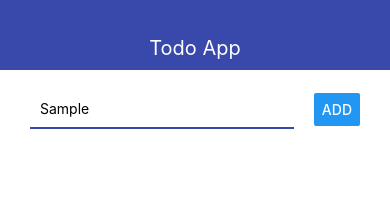
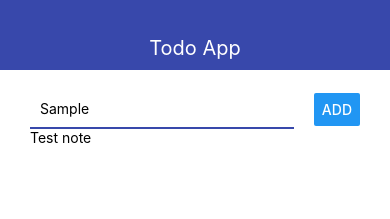
Before and after one commit to Obrazcoff/rn-expo-todo, a React Native app: screen / in a window 390 px wide. Both pictures are taken after typing "Sample" into the empty fields and a click on the button "ADD". Shown: the top 219 px of the page. Built offline with nearby package versions, Linux system fonts and the light colour scheme.

Commit message:
Add logic for todo adding

```diff
--- a/App.js
+++ b/App.js
@@ -1,14 +1,32 @@
-import React from 'react'
+import React, { useState } from 'react'
 import { StyleSheet, Text, View } from 'react-native'
 import { Navbar } from './components/Navbar'
 import { AddTodo } from './components/AddTodo'
 
 export default function App() {
+  const [todos, setTodos] = useState([])
+
+  const addTodo = (title) => {
+    setTodos((prevTodos) => [
+      ...prevTodos,
+      {
+        id: Date.now().toString(),
+        title: title,
+      },
+    ])
+  }
+
   return (
     <View>
       <Navbar title="Todo App" />
       <View style={styles.container}>
-        <AddTodo />
+        <AddTodo onSubmit={addTodo} />
+
+        <View>
+          {todos.map((todo) => {
+            return <Text key={todo.id}>{todo.title}</Text>
+          })}
+        </View>
       </View>
     </View>
   )
--- a/components/AddTodo.js
+++ b/components/AddTodo.js
@@ -1,11 +1,15 @@
 import React from 'react'
 import { View, StyleSheet, TextInput, Button } from 'react-native'
 
-export const AddTodo = (props) => {
+export const AddTodo = ({ onSubmit }) => {
+  const pressHandler = () => {
+    onSubmit('Test note')
+  }
+
   return (
     <View style={styles.wrapper}>
       <TextInput style={styles.input} />
-      <Button title="Add" />
+      <Button title="Add" onPress={pressHandler} />
     </View>
   )
 }
```
